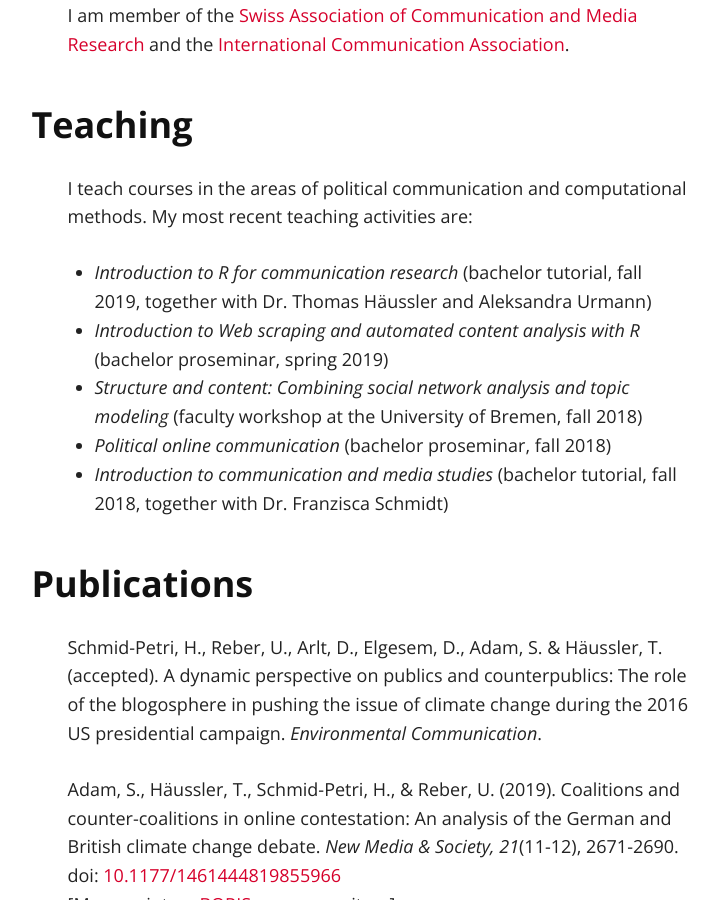
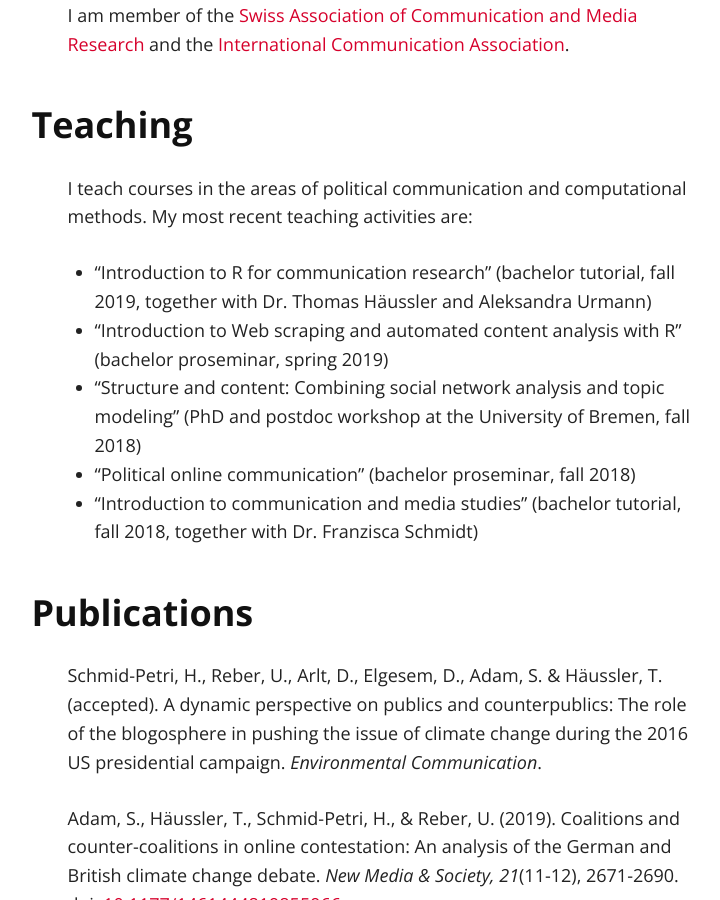
Before and after one commit to ureber/ureber.github.io, a Jekyll site: the page built from index.md, in a window 1280 px wide and 900 px high, scrolled down 1502 px. Shown: the whole window, without its empty margins (260-980 px from the left). Built offline with Jekyll 4.4.1, drawn with Linux system fonts in a browser that asks for light colours; our own code applies the rules of GitHub Pages for plain Markdown files.

Commit message:
Change of index.md

```diff
--- a/index.md
+++ b/index.md
@@ -24,11 +24,11 @@ I am member of the <a href="https://sgkm.ch/en/" target="_blank">Swiss Associati
 
 I teach courses in the areas of political communication and computational methods. My most recent teaching activities are:
 
-* _Introduction to R for communication research_ (bachelor tutorial, fall 2019, together with Dr. Thomas Häussler and Aleksandra Urmann)
-* _Introduction to Web scraping and automated content analysis with R_ (bachelor proseminar, spring 2019)
-* _Structure and content: Combining social network analysis and topic modeling_ (faculty workshop at the University of Bremen, fall 2018)
-* _Political online communication_ (bachelor proseminar, fall 2018)
-* _Introduction to communication and media studies_ (bachelor tutorial, fall 2018, together with Dr. Franzisca Schmidt)
+* "Introduction to R for communication research" (bachelor tutorial, fall 2019, together with Dr. Thomas Häussler and Aleksandra Urmann)
+* "Introduction to Web scraping and automated content analysis with R" (bachelor proseminar, spring 2019)
+* "Structure and content: Combining social network analysis and topic modeling" (PhD and postdoc workshop at the University of Bremen, fall 2018)
+* "Political online communication" (bachelor proseminar, fall 2018)
+* "Introduction to communication and media studies" (bachelor tutorial, fall 2018, together with Dr. Franzisca Schmidt)
 
 ### <a name="publications"></a>Publications
 
```
